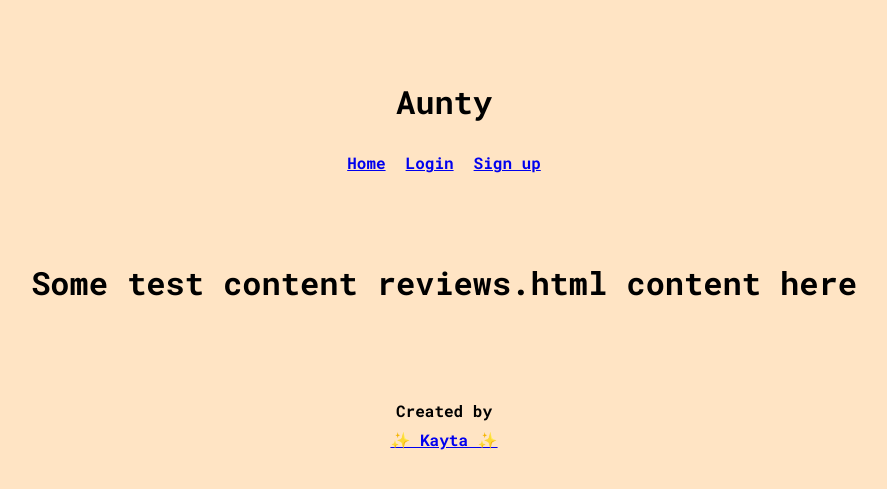
After one commit to kaytawho/beauty-app, a Flask app: page /listings/1/reviews in a window 1280 px wide. The commit adds this page. Shown: the top 489 px of the page, without its empty margins (204-1091 px from the left). Run offline with Flask 2, Linux system fonts and the light colour scheme; data that the repository does not hold is empty; some libraries are stand-ins or nearby versions.

Commit message:
adding reviews functionality

```diff
--- a/app.py
+++ b/app.py
@@ -2,7 +2,6 @@ from flask import Flask, redirect, render_template
 import os
 import psycopg2
 
-# DB_URL = os.environ.get("DATABASE_URL", "dbname=beauty_app")
 SECRET_KEY = os.environ.get("SECRET_KEY", "password")
 
 app = Flask(__name__)
@@ -11,20 +10,19 @@ app.config['SECRET_KEY'] = SECRET_KEY
 from controllers.listing_controller import listing_controller
 from controllers.user_controller import user_controller
 from controllers.session_controller import session_controller
+from controllers.review_controller import review_controller
 
 
 @app.route('/')
 def index():
     return redirect('/listings')
 
-@app.route('/about')
-def about():
-    return render_template('about.html')
 
 ## Controllers
 app.register_blueprint(listing_controller)
 app.register_blueprint(session_controller)
 app.register_blueprint(user_controller)
+app.register_blueprint(review_controller)
 
 
 
--- /dev/null
+++ b/controllers/review_controller.py
@@ -0,0 +1,65 @@
+from flask import Blueprint, request, session, redirect, render_template
+from controllers.listing_controller import listings
+from models.review import delete_review, get_all_reviews, get_reviews, insert_review, update_review
+from models.listing import get_listing
+
+review_controller = Blueprint("review_controller", __name__, template_folder="../templates/reviews")
+
+@review_controller.route('/listings/<listingId>/reviews')
+def reviews(listingId):
+    review_items = get_reviews(listingId)
+    return render_template('reviews.html', review_items=review_items)
+
+@review_controller.route('/listings/<listingId>/reviews/create')
+def create(listingId):
+    if not session.get('user_id'):
+        return redirect('/login')
+    listing = get_listing(listingId)
+    return render_template('create-review.html', listing=listing)
+
+@review_controller.route('/listings/<listingId>/reviews', methods=["POST"])
+def insert(listingId):
+    if not session.get('user_id'):
+        return redirect('/login')
+    # INSERT INTO DB
+    insert_review(
+        request.form.get('review'),
+        request.form.get('rating'),
+        listingId,
+        session.get('user_id')
+    )
+
+    return redirect(f'/listings/{listingId}/reviews')
+
+
+##CODE BELOW NEEDS ATTENTION
+
+@review_controller.route('/listings/<listingId>/reviews')
+def show(listingId):
+    reviews = get_reviews(listingId)
+    return render_template('show-review.html', reviews=reviews)
+
+@review_controller.route('/listings/<listingId>/reviews/<reviewId>')
+def edit(listingId, reviewId):
+    if not session.get('user_id'):
+        return redirect('/login')
+    review = get_reviews(listingId)
+    return render_template('edit-review.html', review=review)
+
+@review_controller.route('/listings/<listingId>/reviews/<reviewId>', methods=["POST"])
+def update(listingId, reviewId):
+    if not session.get('user_id'):
+        return redirect('/login')
+    review = request.form.get('review'),
+    rating = request.form.get('rating'),
+    session.get('user_id'),
+    # UPDATE
+    update_review(review, rating, id)
+    return redirect('/')
+
+@review_controller.route('/listings/<listingId>/reviews/<reviewId>/delete', methods=["POST"])
+def delete(reviewId):
+    if not session.get('user_id'):
+        return redirect('/login')
+    delete_review(reviewId)
+    return redirect('/')
--- /dev/null
+++ b/models/review.py
@@ -0,0 +1,32 @@
+import database
+
+
+# INSERT REVIEW INTO DB
+def insert_review(review, rating, listing_id, user_id):
+    database.sql_write("INSERT INTO reviews (review, rating, listing_id, user_id) VALUES (%s, %s, %s, %s);", [
+        review,
+        rating,
+        listing_id,
+        user_id,
+    ])
+
+# SELECT REVIEW FROM DB
+def get_reviews(listing_id):
+    results = database.sql_select("SELECT * FROM reviews WHERE listing_id = %s", [listing_id])
+    return results
+
+# SELECT ALL REVIEW FROM DB
+def get_all_reviews():
+    results = database.sql_select("SELECT * FROM reviews", [])
+    return results
+
+# UPDATE REVIEW IN DB
+def update_review(review, rating):
+    database.sql_write("UPDATE reviews set review = %s, rating = %s WHERE id = %s", [
+        review,
+        rating
+    ])
+
+# DELETE REVIEW FROM DB
+def delete_review(id):
+    database.sql_write("DELETE FROM reviews WHERE id = %s", [id])
--- a/templates/about.html
+++ /dev/null
@@ -1 +0,0 @@
-{% extends 'base.html' %} {% block content %} {% endblock content %}
--- a/templates/base.html
+++ b/templates/base.html
@@ -13,9 +13,6 @@
             <nav>
                 <div>
                     <a href="/">Home</a>
-                </div>
-                <div>
-                    <a href="/about">About</a>
                 </div>
                 {% if session.get('user_id') %}
                 <div>Welcome, {{session.get('user_name')}}</div>
--- a/templates/listings/create.html
+++ b/templates/listings/create.html
@@ -1,6 +1,7 @@
 {% extends 'base.html' %} {% block content %}
+
+<h2>Create a new listing!</h2>
 <form method="post" action="/listings">
-    <h2>Create a new listing!</h2>
     <div>
         <label for="name">Name</label>
         <input id="name" name="name" type="text" />
--- a/templates/listings/show.html
+++ b/templates/listings/show.html
@@ -26,6 +26,9 @@
     <div class="website">
         <a href="https://{{ listing['website']}}">Visit their website</a>
     </div>
+    <div class="add-review">
+        <a href="/listings/{{listing['id']}}/reviews/create">Add review</a>
+    </div>
 </div>
 
 {% endblock content %}
--- /dev/null
+++ b/templates/reviews/edit-review.html
@@ -0,0 +1,4 @@
+{% extends 'base.html' %} {% block content %}
+
+<h1>Some test edit-review content here</h1>
+{% endblock content %}
--- /dev/null
+++ b/templates/reviews/reviews.html
@@ -0,0 +1,7 @@
+{% extends 'base.html' %} {% block content %}
+
+<h1>Some test content reviews.html content here</h1>
+{% for review in reviews %}
+<div class="rating">State: {{ reviews['rating'] }}</div>
+<div class="review">{{ reviews['review'] }}</div>
+{% endfor %} {% endblock content %}
```
Also changed, not shown: schema.sql (+13 -12 lines), templates/reviews/create-review.html (added, +21 -0 lines), templates/reviews/show-review.html (added, +7 -0 lines).
